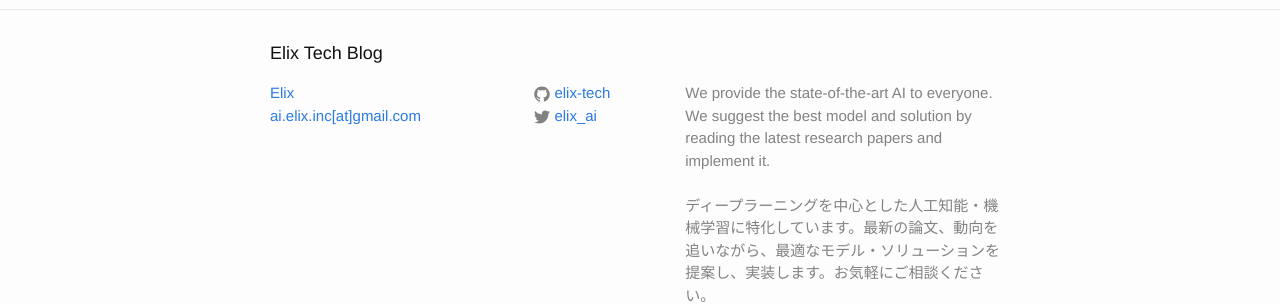
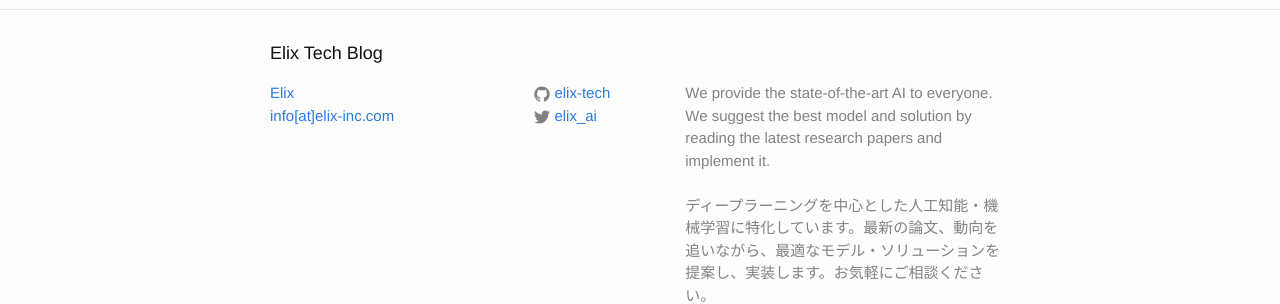
Before and after one commit to elix-tech/elix-tech.github.io, a Jekyll site: the page built from index.html, in a window 1280 px wide. Shown: the part 578-882 px from the top of the page. Built offline with Jekyll 4.4.1, drawn with Linux system fonts in a browser that asks for light colours.

Commit message:
update site url and email

```diff
--- a/_config.yml
+++ b/_config.yml
@@ -8,9 +8,9 @@
 # Site settings
 company: Elix
 title: Elix Tech Blog
-website-en: http://elix.strikingly.com/
-website-ja: http://elix-jp.strikingly.com/
-email: ai.elix.inc[at]gmail.com
+website-en: http://en.elix-inc.com/
+website-ja: http://ja.elix-inc.com/
+email: info[at]elix-inc.com
 description: > # this means to ignore newlines until "baseurl:"
  We provide the state-of-the-art AI to everyone. We suggest the best model and solution by reading the latest research papers and implement it.<br><br>
  ディープラーニングを中心とした人工知能・機械学習に特化しています。最新の論文、動向を追いながら、最適なモデル・ソリューションを提案し、実装します。お気軽にご相談ください。
```
